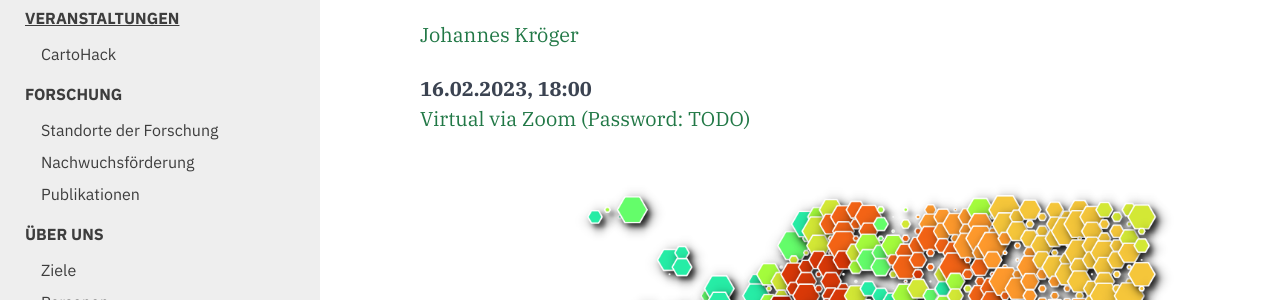
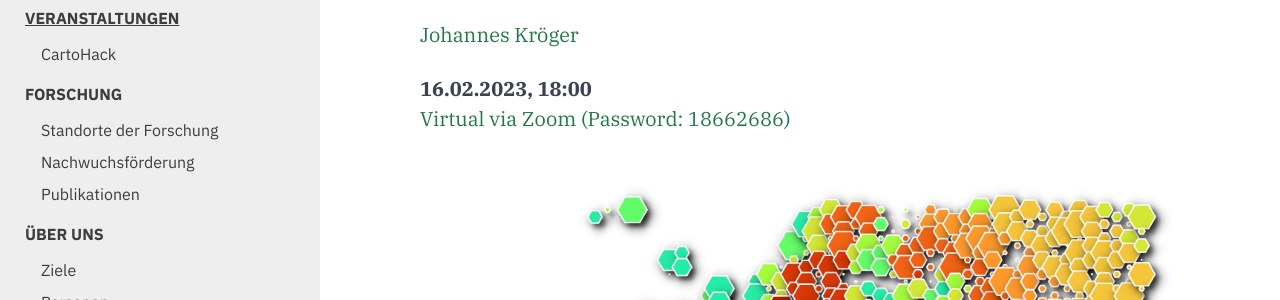
Before and after one commit to sebastian-meier/dgfk-kommission-forschung, a Jekyll site: the page built from de/events/cartohack/14-osm-extract.md, in a window 1280 px wide. Shown: the part 292-592 px from the top of the page. Built offline with Jekyll 4.4.1, drawn with Linux system fonts in a browser that asks for light colours.

Commit message:
Update 14-osm-extract.md

```diff
--- a/de/events/cartohack/14-osm-extract.md
+++ b/de/events/cartohack/14-osm-extract.md
@@ -12,7 +12,7 @@ redirect_from:
 <a href="https://norden.social/@cartocalypse">Johannes Kröger</a><br />
 
 <strong>16.02.2023, 18:00</strong><br />
-<a href="TODO">Virtual via Zoom (Password: TODO)</a>
+<a href="https://fh-potsdam.zoom.us/j/65857864771?pwd=dUFHOHFpbkQ5Ri9rOWJWL0xjcUFadz09">Virtual via Zoom (Password: 18662686)</a>
 
 ![CartoHack #14](/images/cartohack/14-osm-extract.png)
 
```
